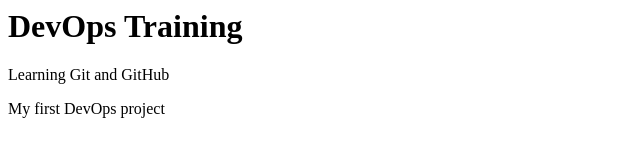
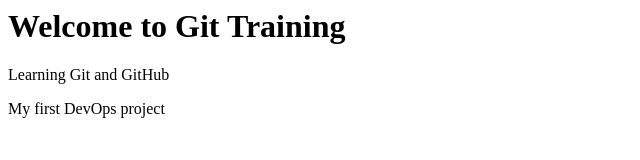
Before and after one commit to sharunisha20/devops-training, a plain HTML site: page index.html in a window 1280 px wide. Shown: the whole page, without its empty margins (0-640 px from the left). Drawn offline with Linux system fonts and the light colour scheme.

Commit message:
Developer B updated website heading

```diff
--- a/index.html
+++ b/index.html
@@ -1,3 +1,3 @@
-<h1>DevOps Training</h1>
+<h1>Welcome to Git Training</h1>
 Learning Git and GitHub
 <p>My first DevOps project</p>
```
